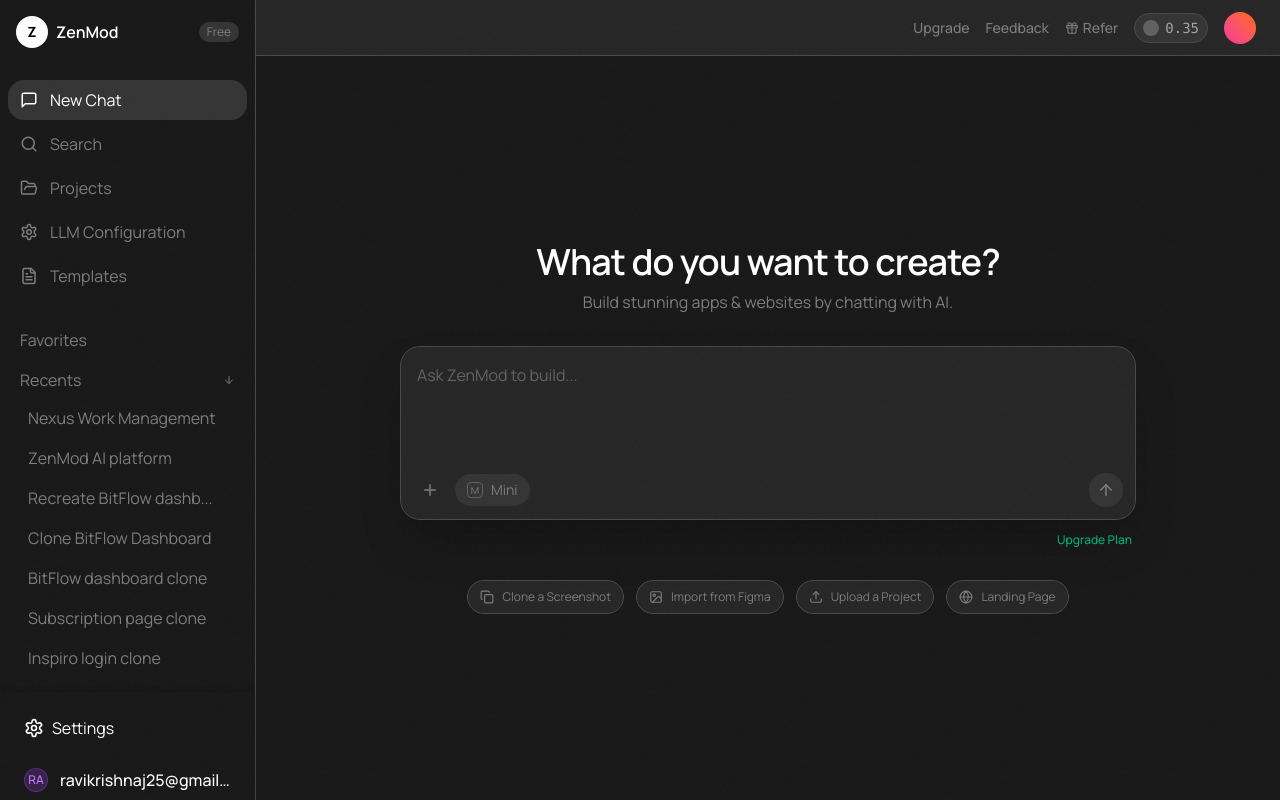
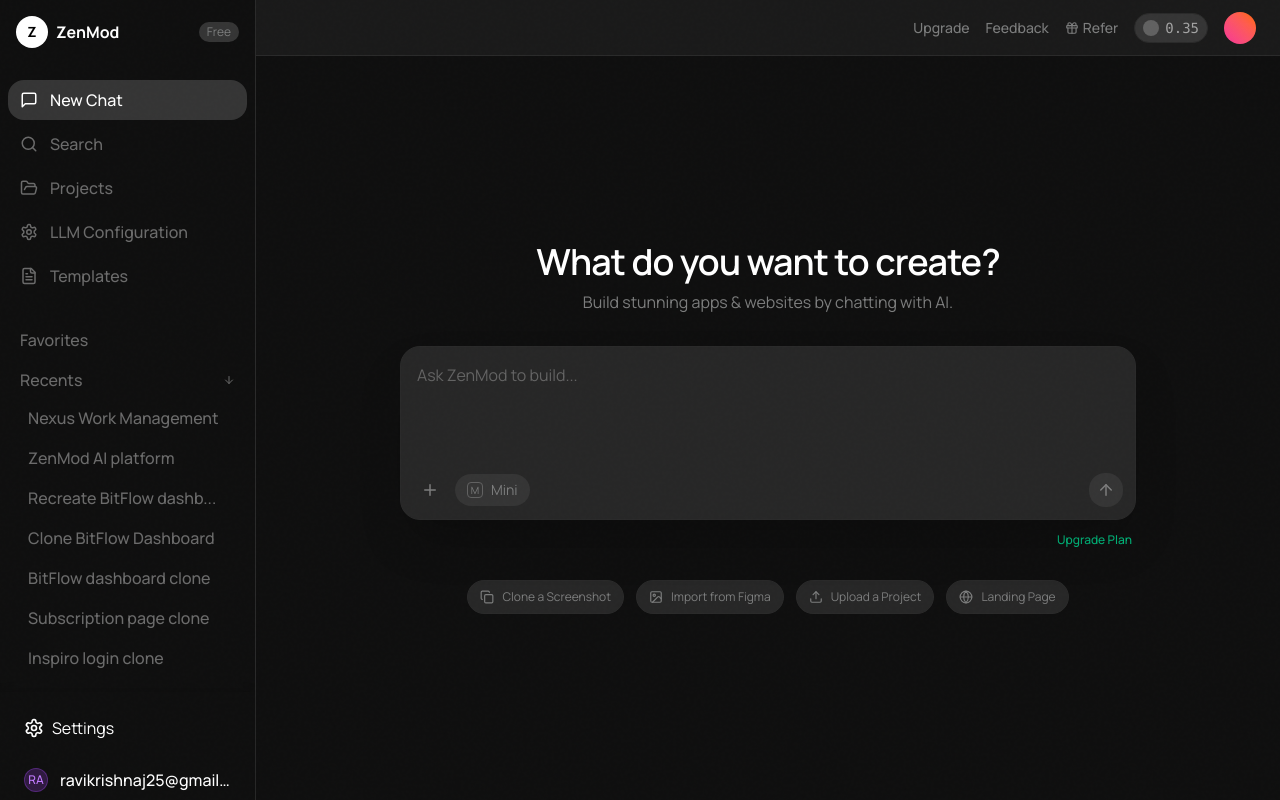
Before and after one commit to call-meRavi-SHORT-CODE/ZenMod, a Next.js app in the folder client/: page /dashboard in a window 1280 px wide. Built offline with nearby package versions, Linux system fonts and the light colour scheme.

Commit message:
UI colurs changed

```diff
--- /dev/null
+++ b/client/app/dashboard/dashboard.css
@@ -0,0 +1,24 @@
+/* Scrollbar styling to match dark theme */
+::-webkit-scrollbar {
+    width: 8px;
+    height: 8px;
+}
+
+::-webkit-scrollbar-track {
+    background: #0F0F0F;
+}
+
+::-webkit-scrollbar-thumb {
+    background: #2A2A2A;
+    border-radius: 4px;
+}
+
+::-webkit-scrollbar-thumb:hover {
+    background: #3A3A3A;
+}
+
+/* Firefox scrollbar */
+* {
+    scrollbar-color: #2A2A2A #0F0F0F;
+    scrollbar-width: thin;
+}
--- a/client/app/dashboard/page.tsx
+++ b/client/app/dashboard/page.tsx
@@ -1,6 +1,7 @@
 "use client"
 
 import { useState } from "react"
+import "./dashboard.css"
 import Link from "next/link"
 import {
     Search,
@@ -43,15 +44,15 @@ export default function DashboardPage() {
     ]
 
     return (
-        <div className="flex h-screen bg-[#191919] text-[#A4A4A4] font-sans overflow-hidden">
+        <div className="flex h-screen bg-[#0F0F0F] text-[#A4A4A4] font-sans overflow-hidden">
             {/* Sidebar */}
-            <aside className="w-64 flex-shrink-0 border-r border-[#4A4A4A] flex flex-col bg-[#191919]">
+            <aside className="w-64 flex-shrink-0 border-r border-[#2A2A2A] flex flex-col bg-[#0F0F0F]">
                 {/* Header */}
                 <div className="p-4 flex items-center gap-2">
                     <div className="w-8 h-8 rounded-lg bg-white flex items-center justify-center">
                         <span className="text-black font-bold text-sm">Z</span>
                     </div>
-                    <span className="font-semibold text-white">ZenMod</span>
+                    <span className="font-bold text-white">ZenMod</span>
                     <span className="ml-auto text-xs px-2 py-0.5 rounded-full bg-[#353535] text-[#7C7D7D]">Free</span>
                 </div>
 
@@ -61,9 +62,9 @@ export default function DashboardPage() {
                         <button
                             key={item.id}
                             onClick={() => setActiveTab(item.id)}
-                            className={`w-full flex items-center gap-3 px-3 py-2 rounded-lg text-base transition-colors ${activeTab === item.id
+                            className={`w-full flex items-center gap-3 px-3 py-2 rounded-lg text-base font-medium transition-colors ${activeTab === item.id
                                 ? "bg-[#353535] text-white"
-                                : "text-[#7C7D7D] hover:text-white hover:bg-[#353535]"
+                                : "text-[#6B6B6B] hover:text-white hover:bg-[#353535]"
                                 }`}
                         >
                             {item.icon}
@@ -72,14 +73,14 @@ export default function DashboardPage() {
                     ))}
 
                     <div className="mt-8 px-3">
-                        <button className="flex items-center justify-between w-full text-base text-[#7C7D7D] hover:text-white mb-2">
+                        <button className="flex items-center justify-between w-full text-base font-medium text-[#6B6B6B] hover:text-white mb-2">
                             <span>Favorites</span>
                             <span className="opacity-0 hover:opacity-100 transition-opacity">&gt;</span>
                         </button>
                     </div>
 
                     <div className="mt-4 px-3">
-                        <button className="flex items-center justify-between w-full text-base text-[#7C7D7D] hover:text-white mb-2">
+                        <button className="flex items-center justify-between w-full text-base font-medium text-[#6B6B6B] hover:text-white mb-2">
                             <span>Recents</span>
                             <ArrowUp className="w-3 h-3 rotate-180" />
                         </button>
@@ -87,7 +88,7 @@ export default function DashboardPage() {
                             {recents.map((recent, i) => (
                                 <button
                                     key={i}
-                                    className="w-full text-left truncate px-2 py-1.5 text-base text-[#7C7D7D] hover:text-white hover:bg-[#353535] rounded-lg transition-colors"
+                                    className="w-full text-left truncate px-2 py-1.5 text-base font-medium text-[#6B6B6B] hover:text-white hover:bg-[#353535] rounded-lg transition-colors"
                                 >
                                     {recent}
                                 </button>
@@ -114,15 +115,15 @@ export default function DashboardPage() {
             </aside>
 
             {/* Main Content */}
-            <main className="flex-1 flex flex-col relative bg-[#191919]">
+            <main className="flex-1 flex flex-col relative bg-[#0F0F0F]">
                 {/* Top Header */}
-                <header className="h-14 border-b border-[#4A4A4A] flex items-center justify-end px-6 gap-4 bg-[#272727]">
+                <header className="h-14 border-b border-[#2A2A2A] flex items-center justify-end px-6 gap-4 bg-[#1A1A1A]">
                     <button className="text-sm font-medium text-[#7C7D7D] hover:text-[#A4A4A4] transition-colors">Upgrade</button>
                     <button className="text-sm font-medium text-[#7C7D7D] hover:text-[#A4A4A4] transition-colors">Feedback</button>
                     <button className="text-sm font-medium text-[#7C7D7D] hover:text-[#A4A4A4] transition-colors flex items-center gap-1">
                         <Gift size={14} /> Refer
                     </button>
-                    <div className="flex items-center gap-1.5 px-2 py-1 rounded-full bg-[#353535] border border-[#4A4A4A]">
+                    <div className="flex items-center gap-1.5 px-2 py-1 rounded-full bg-[#353535] border border-[#2A2A2A]">
                         <div className="w-4 h-4 rounded-full bg-[#616161]"></div>
                         <span className="text-sm font-mono text-[#A4A4A4]">0.35</span>
                     </div>
@@ -141,7 +142,7 @@ export default function DashboardPage() {
                             </div>
 
                             <div className="w-full relative">
-                                <div className="relative bg-[#272727] border border-[#4A4A4A] rounded-xl overflow-hidden shadow-2xl focus-within:border-[#353535] focus-within:ring-1 focus-within:ring-[#353535] transition-all">
+                                <div className="relative bg-[#272727] border border-[#2A2A2A] rounded-xl overflow-hidden shadow-2xl focus-within:border-[#353535] focus-within:ring-1 focus-within:ring-[#353535] transition-all">
                                     <textarea
                                         className="w-full bg-transparent text-[#A4A4A4] placeholder:text-[#636363] px-4 py-4 min-h-[120px] resize-none outline-none text-base"
                                         placeholder="Ask ZenMod to build..."
@@ -171,16 +172,16 @@ export default function DashboardPage() {
                                 </div>
 
                                 <div className="mt-8 flex flex-wrap items-center justify-center gap-3">
-                                    <button className="flex items-center gap-2 px-3 py-2 rounded-full border border-[#4A4A4A] bg-[#272727] text-xs text-[#7C7D7D] hover:text-[#A4A4A4] hover:bg-[#353535] transition-colors">
+                                    <button className="flex items-center gap-2 px-3 py-2 rounded-full border border-[#2A2A2A] bg-[#272727] text-xs text-[#7C7D7D] hover:text-[#A4A4A4] hover:bg-[#353535] transition-colors">
                                         <Copy size={14} /> Clone a Screenshot
                                     </button>
-                                    <button className="flex items-center gap-2 px-3 py-2 rounded-full border border-[#4A4A4A] bg-[#272727] text-xs text-[#7C7D7D] hover:text-[#A4A4A4] hover:bg-[#353535] transition-colors">
+                                    <button className="flex items-center gap-2 px-3 py-2 rounded-full border border-[#2A2A2A] bg-[#272727] text-xs text-[#7C7D7D] hover:text-[#A4A4A4] hover:bg-[#353535] transition-colors">
                                         <ImageIcon size={14} /> Import from Figma
                                     </button>
-                                    <button className="flex items-center gap-2 px-3 py-2 rounded-full border border-[#4A4A4A] bg-[#272727] text-xs text-[#7C7D7D] hover:text-[#A4A4A4] hover:bg-[#353535] transition-colors">
+                                    <button className="flex items-center gap-2 px-3 py-2 rounded-full border border-[#2A2A2A] bg-[#272727] text-xs text-[#7C7D7D] hover:text-[#A4A4A4] hover:bg-[#353535] transition-colors">
                                         <Upload size={14} /> Upload a Project
                                     </button>
-                                    <button className="flex items-center gap-2 px-3 py-2 rounded-full border border-[#4A4A4A] bg-[#272727] text-xs text-[#7C7D7D] hover:text-[#A4A4A4] hover:bg-[#353535] transition-colors">
+                                    <button className="flex items-center gap-2 px-3 py-2 rounded-full border border-[#2A2A2A] bg-[#272727] text-xs text-[#7C7D7D] hover:text-[#A4A4A4] hover:bg-[#353535] transition-colors">
                                         <Globe size={14} /> Landing Page
                                     </button>
                                 </div>
--- a/client/components/llm-configuration.tsx
+++ b/client/components/llm-configuration.tsx
@@ -150,22 +150,22 @@ export default function LLMConfiguration({ onClose, isEmbedded = false }: LLMCon
           <div className="flex items-center justify-between gap-4 py-4 border-b border-[#4A4A4A]">
             <div className="flex items-center gap-6">
               <div className="flex items-center gap-3">
-                <span className="text-sm text-[#7C7D7D]">Group by</span>
-                <button className="flex items-center gap-2 px-3 py-1.5 rounded-md bg-[#353535] border border-[#4A4A4A] text-[#7C7D7D] hover:text-[#A4A4A4] hover:bg-[#4A4A4A] transition-colors text-sm">
+                <span className="text-sm text-white">Group by</span>
+                <button className="flex items-center gap-2 px-3 py-1.5 rounded-md bg-[#353535] border border-[#4A4A4A] text-white hover:text-[#A4A4A4] hover:bg-[#4A4A4A] transition-colors text-sm">
                   {groupBy === "provider" ? "🔹 Provider" : "🏗️ Model"}
                   <ChevronDown size={14} />
                 </button>
               </div>
             </div>
             <div className="flex items-center gap-3">
-              <span className="text-sm text-[#7C7D7D]">Filter by</span>
+              <span className="text-sm text-white">Filter by</span>
               <div className="relative">
                 <select
                   value={filterBy}
                   onChange={(e) => setFilterBy(e.target.value)}
-                  className="px-3 py-1.5 rounded-md bg-[#353535] border border-[#4A4A4A] text-[#7C7D7D] appearance-none cursor-pointer hover:bg-[#4A4A4A] focus:outline-none transition-colors text-sm"
+                  className="px-3 py-1.5 rounded-md bg-[#353535] border border-[#4A4A4A] text-white appearance-none cursor-pointer hover:bg-[#4A4A4A] focus:outline-none transition-colors text-sm"
                 >
-                  <option value="all">All Providers</option>
+                  <option value="all" className="text-white">All Providers</option>
                   <option value="gemini">Gemini</option>
                   <option value="openai">OpenAI</option>
                   <option value="claude">Claude</option>
```
